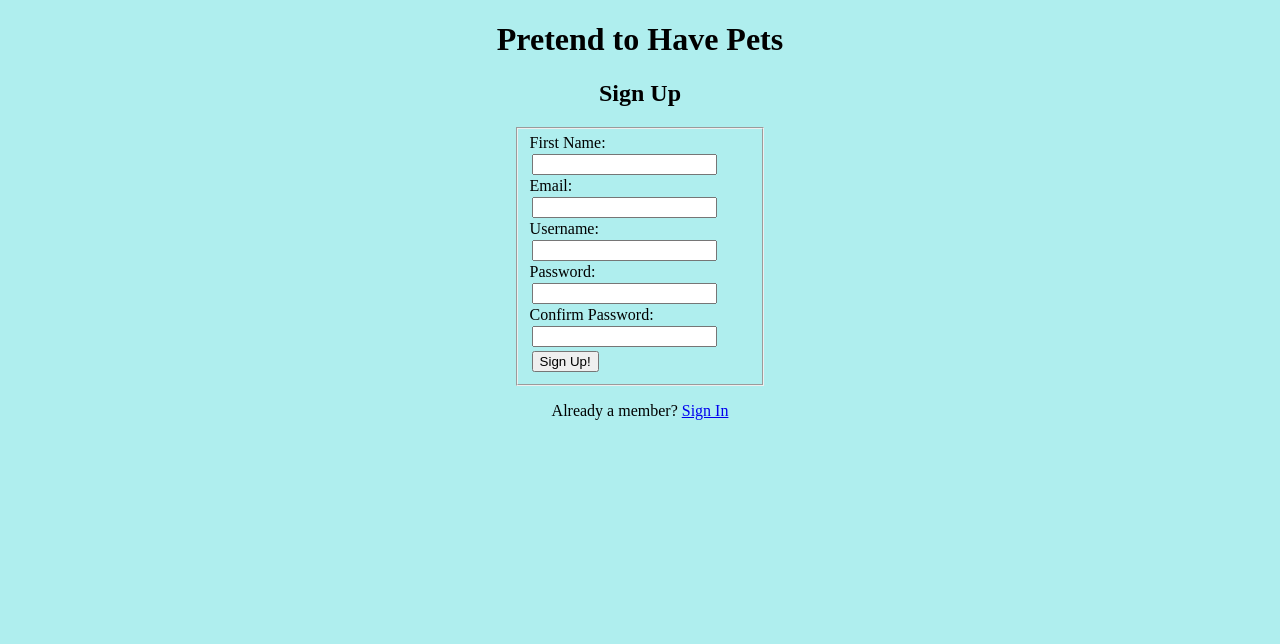
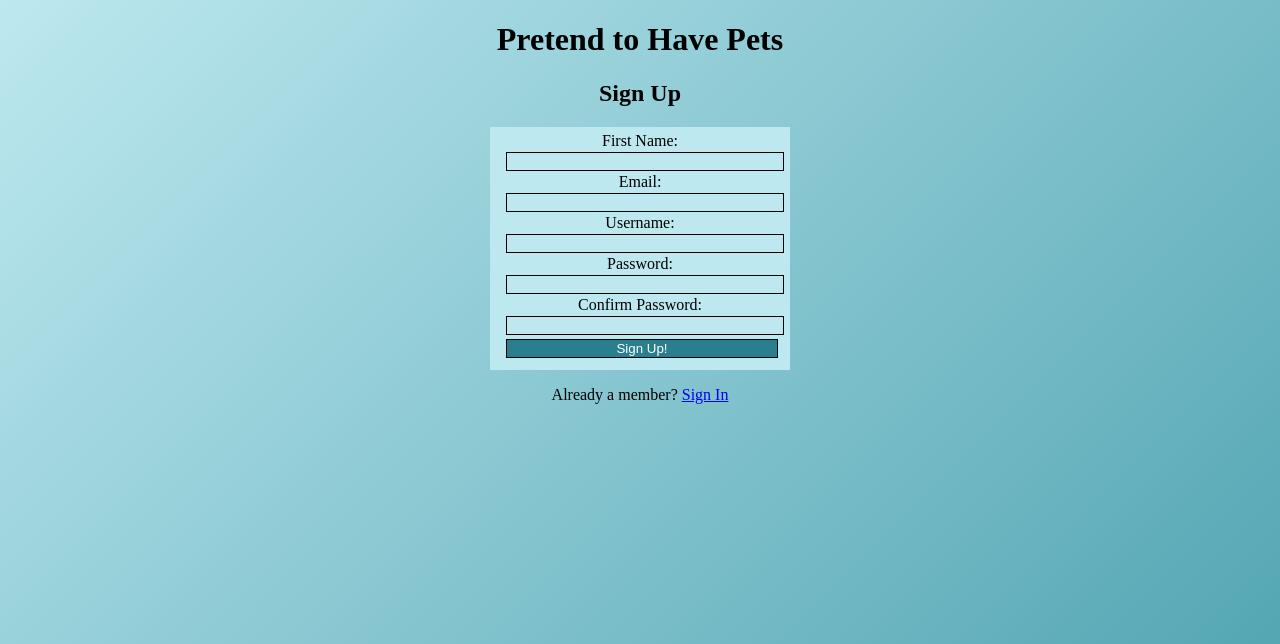
Before and after one commit to anienhaus/PretendToHavePets, a PHP site: page /login/signup.php in a window 1280 px wide. Shown: the top 644 px of the page. Run offline with PHP 8.4, Linux system fonts and the light colour scheme.

Commit message:
Fixed login page style

```diff
--- a/login/confirmation.php
+++ b/login/confirmation.php
@@ -22,7 +22,7 @@
 </head>
 
 <!--The body of the webpage-->
-<body>
+<body class="login-pages">
 
 	<?php
 	// Connect to the database
--- a/login/forgot_password.php
+++ b/login/forgot_password.php
@@ -22,7 +22,7 @@
 </head>
 
 <!--The body of the webpage-->
-<body>
+<body class="login-pages">
 
 	<?php
 	// Connect to the database
@@ -89,7 +89,7 @@
 					<label for="email">Email: </label><br>
 					<input type="text" id="email" name="email" value="<?php echo $email ?>" required>
 					<br>
-					<input type="submit" value="Send" id="submit-login">
+					<input id="submit" type="submit" value="Send" id="submit-login">
 				</div>
 			</fieldset>
 			<div class="err-msg" id="err-msg"><?php echo $errMsg ?></div>
--- a/login/login.css
+++ b/login/login.css
@@ -4,7 +4,9 @@
 	display: block;
   margin-left: auto;
   margin-right: auto;
-  width: 20%;
+	width: 300px;
+	background-color: #bde8ef;
+	/* opacity: 0.5; */
 }
 
 .err-msg {
@@ -15,3 +17,27 @@
 p {
 	text-align: center;
 }
+
+.login-pages {
+	background-image: linear-gradient(-45deg, #4CA1AF, #bde8ef);
+	background-repeat: no-repeat;
+	background-attachment: fixed;
+}
+
+.login-pages fieldset {
+	border: none;
+	text-align: center;
+}
+
+.login-pages fieldset input {
+	position: relative;
+	width: 100%;
+	background-color: #bde8ef;
+	border: solid black 1px;
+	text-align: center;
+}
+
+#submit {
+	background-color: rgba(36, 124, 138, 0.966) ;
+	color: white;
+}
--- a/login/login.php
+++ b/login/login.php
@@ -22,7 +22,7 @@
 </head>
 
 <!--The body of the webpage-->
-<body>
+<body class="login-pages">
 
 	<?php
 	// Connect to the database
@@ -81,7 +81,7 @@
 					<label for="password">Password: </label><br>
 					<input type="password" id="password" name="password" value="<?php echo $password ?>" required>
 					<br>
-					<input type="submit" value="Log In" id="submit-login">
+					<input id="submit" type="submit" value="Log In" id="submit-login">
 				</div>
 			</fieldset>
 			<div class="err-msg"><?php echo $errMsg ?></div>
--- a/login/password_reset.php
+++ b/login/password_reset.php
@@ -22,7 +22,7 @@
 </head>
 
 <!--The body of the webpage-->
-<body>
+<body class="main">
 
 	<?php
 	// Connect to the database
--- a/login/signup.php
+++ b/login/signup.php
@@ -22,7 +22,7 @@
 </head>
 
 <!--The body of the webpage-->
-<body>
+<body class="login-pages">
 
 	<?php
 	// Connect to the database
@@ -102,7 +102,7 @@
 					<label for="confirm-password">Confirm Password: </label><br>
 					<input type="password" id="confirm-password" name="confirm-password" onkeyup="checkPasswords()" value="<?php echo $confirmPassword ?>" required>
 					<br>
-					<input type="submit" value="Sign Up!" id="submit-login">
+					<input id="submit" type="submit" value="Sign Up!" id="submit-login">
 				</div>
 			</fieldset>
 			<div class="err-msg">
```
